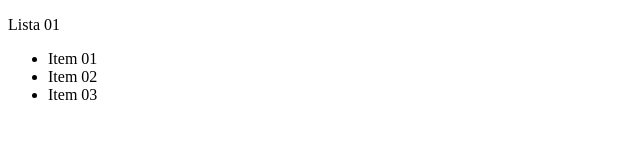
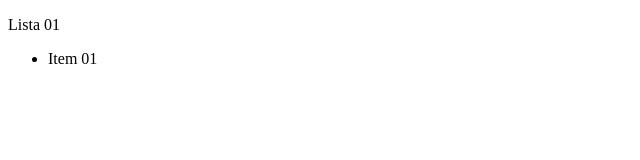
Before and after one commit to danyel-dev/frontend-todo, a React (Create React App) app: page / in a window 1280 px wide. Shown: the top 160 px of the page, without its empty margins (0-640 px from the left). Built offline with nearby package versions, Linux system fonts and the light colour scheme.

Commit message:
Componente para visualizar os Items criado

```diff
--- /dev/null
+++ b/src/components/ItemComponent.jsx
@@ -0,0 +1,5 @@
+export default function ItemComponent() {
+    return (
+        <li>Item 01</li>
+    );
+}
--- a/src/components/ListComponent.jsx
+++ b/src/components/ListComponent.jsx
@@ -1,12 +1,13 @@
+import ItemComponent from "./ItemComponent";
+
+
 export default function ListComponent() {
     return (
         <div>
             <p>Lista 01</p>
 
             <ul>
-                <li>Item 01</li>
-                <li>Item 02</li>
-                <li>Item 03</li>
+                <ItemComponent></ItemComponent>
             </ul>
         </div>
     );
```
